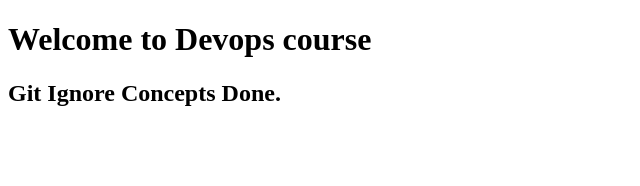
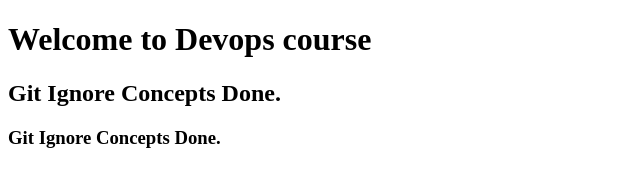
Before and after one commit to kunalmeher243/Git-Ignore-Concept, a plain HTML site: page index.html in a window 1280 px wide. Shown: the whole page, without its empty margins (0-640 px from the left). Drawn offline with Linux system fonts and the light colour scheme.

Commit message:
files done

```diff
--- a/index.html
+++ b/index.html
@@ -8,5 +8,6 @@
 <body>
     <h1>Welcome to Devops course</h1>
     <h2>Git Ignore Concepts Done.</h2>
+    <h3>Git Ignore Concepts Done.</h3>
 </body>
 </html>
```
Also changed, not shown: home.html (added), 2 other files.
